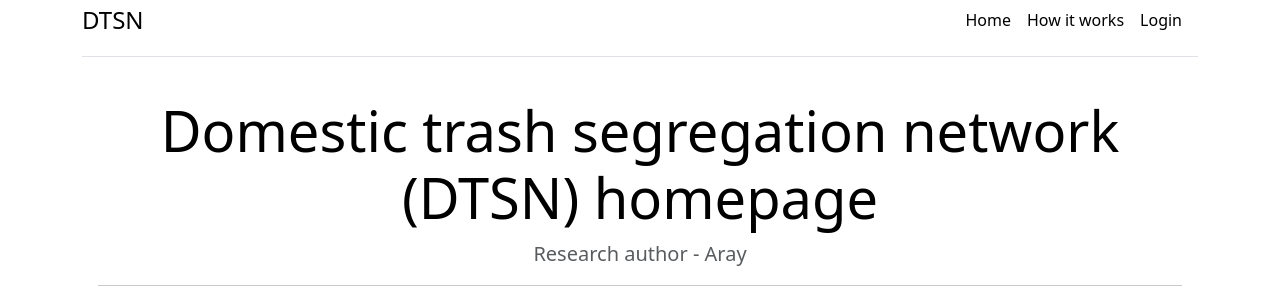
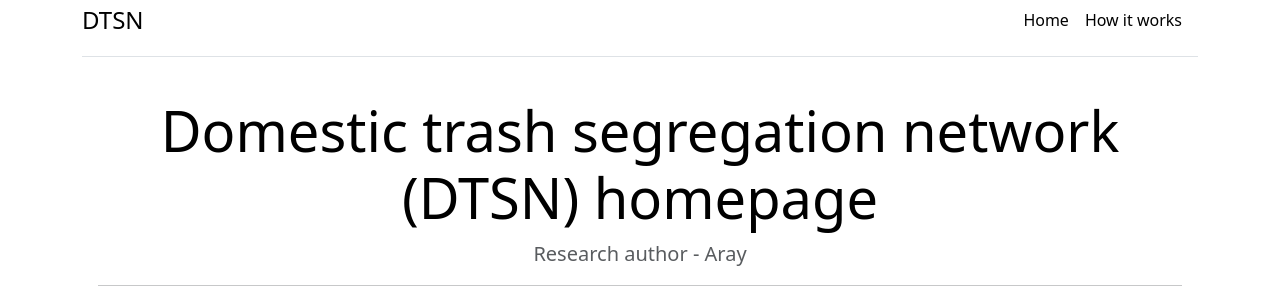
Before and after one commit to aray2024/ZeetFlask, a Flask app: page / in a window 1280 px wide. Shown: the top 300 px of the page. Run offline with Flask 2, Linux system fonts and the light colour scheme.

Commit message:
Changed menus

```diff
--- a/templates/index.html
+++ b/templates/index.html
@@ -18,7 +18,6 @@
       <nav class="d-inline-flex mt-2 mt-md-0 ms-md-auto">
         <a class="me-3 py-2 link-body-emphasis text-decoration-none" href="/">Home</a>
         <a class="me-3 py-2 link-body-emphasis text-decoration-none" href="/hiw">How it works</a>
-        <a class="me-3 py-2 link-body-emphasis text-decoration-none" href="/hiw">Login</a>
       </nav>
     </div>
     <div class="pricing-header p-3 pb-md-4 mx-auto text-center">
```
